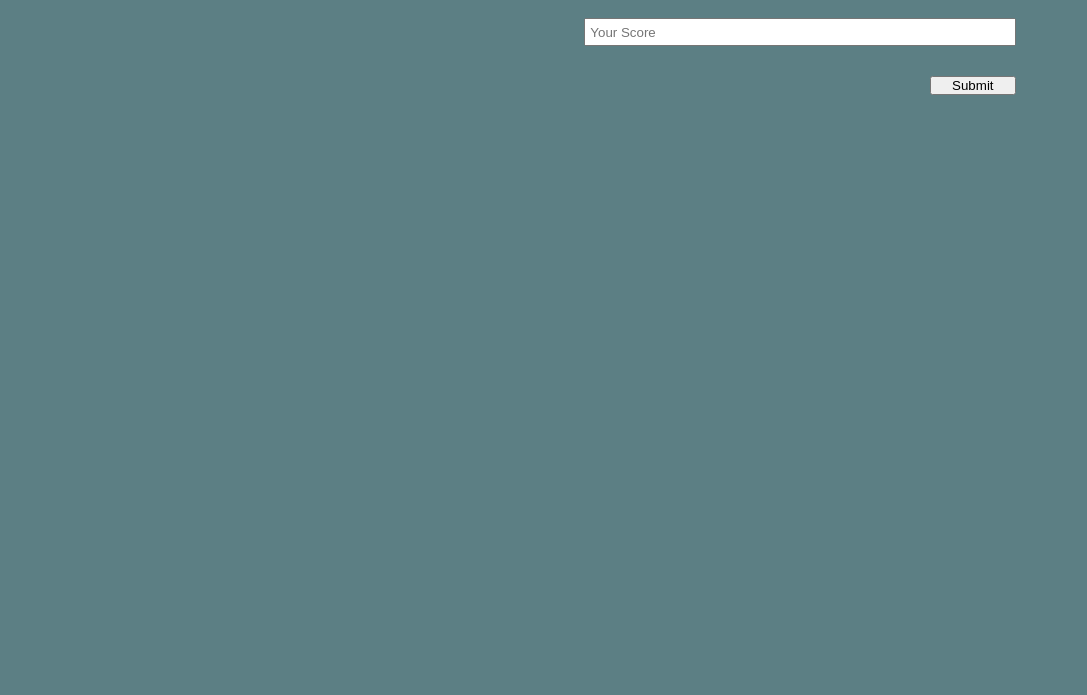
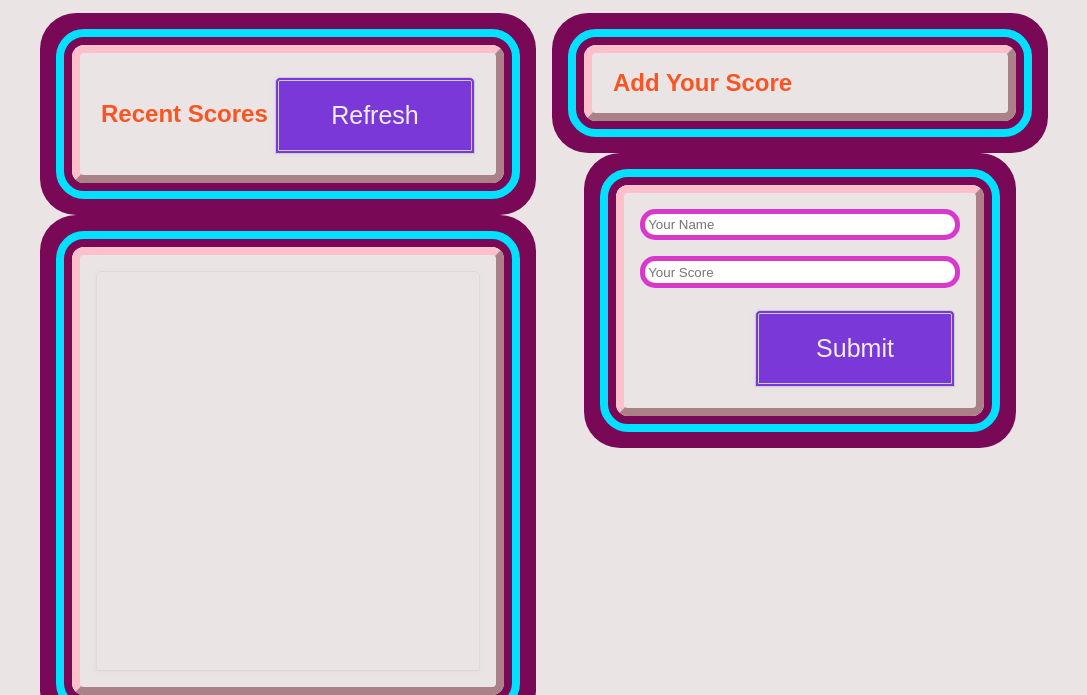
Before and after one commit to mumo-esther/Leaderboard, a website built with webpack: page src/index.html in a window 1280 px wide. Shown: the part 201-896 px from the top of the page, without its empty margins (96-1183 px from the left). Before the commit the page ends 800 px from the top, so only its background shows below. Built offline with nearby package versions, Linux system fonts and the light colour scheme; no server answers.

Commit message:
added styling to finalise

```diff
--- a/src/style.css
+++ b/src/style.css
@@ -2,10 +2,33 @@
   margin: 0;
   padding: 0;
   list-style-type: none;
+  box-sizing: border-box;
+}
+
+h1,
+.title-container,
+.form {
+  border: 0.5rem outset pink;
+  outline: 0.5rem solid rgb(0, 225, 255);
+  box-shadow: 0 0 0 2rem rgb(121, 8, 87);
+  border-radius: 12px;
+  font: bold 1rem sans-serif;
+  margin: 2rem;
+  padding: 1rem;
+  outline-offset: 0.5rem;
+}
+
+.list,
+.submit-button,
+.refresh-button {
+  border-radius: 5px 5px 0 0;
+  box-shadow: -1px 1px 5px -1px #f5ebebbf;
+  -webkit-box-shadow: -1px 1px 5px -1px #dbd7d7bf;
+  -moz-box-shadow: -1px 1px 5px -1px #dbd7d7bf;
 }
 
 body {
-  background-color: rgba(27, 77, 83, 0.712);
+  background-color: hsla(347, 15%, 88%, 0.767);
   width: 80%;
   margin: 30px auto 0;
 }
@@ -16,7 +39,10 @@ p {
 
 h1 {
   font-size: 55px;
-  color: #fff;
+  color: rgb(248, 85, 35);
+  margin-bottom: 30px;
+  font-weight: bolder;
+  font-style: italic;
 }
 
 main {
@@ -27,6 +53,8 @@ main {
 input {
   margin-bottom: 5%;
   padding: 2% 0;
+  border-radius: 15px;
+  border: 5px solid #d838cb;
 }
 
 .scores,
@@ -45,32 +73,41 @@ input {
   justify-content: space-between;
   align-items: center;
   margin-left: auto;
-  padding: 5px 15px;
 }
 
 .list {
   width: 100%;
+  overflow-y: scroll;
+  height: 50vh;
+  border: 1px solid #dbd7d7bf;
 }
 
 .list li:nth-child(odd),
 .list li:nth-child(even) {
   width: 100%;
+  box-sizing: border-box;
+  border-radius: 15px;
 }
 
 .list li:nth-child(even) {
-  background: #fff;
-  color: #9b9ea0;
+  background: #c5c4c4;
+  color: blue;
+  font-weight: bold;
+  border: 5px solid white;
 }
 
 .list li:nth-child(odd) {
   background: #9b9ea0;
   color: #fff;
+  font-weight: bold;
+  border: 5px solid rgb(76, 0, 255);
 }
 
 .add-title,
 .recent-title {
-  color: #fff;
+  color: rgb(248, 85, 35);
   box-sizing: border-box;
+  margin-left: 5px;
 }
 
 .form {
@@ -85,7 +122,25 @@ input {
 
 .submit-button,
 .refresh-button {
-  width: 20%;
   margin-left: auto;
   margin-top: 2%;
 }
+
+button {
+  display: inline-block;
+  background-color: #7b38d8;
+  border-radius: 10px;
+  border: 4px double #ccc;
+  color: #eee;
+  text-align: center;
+  font-size: 25px;
+  padding: 20px;
+  width: 200px;
+  transition: all 0.5s;
+  cursor: pointer;
+  margin: 5px;
+}
+
+button:hover {
+  background-color: #f7c2f9;
+}
```
